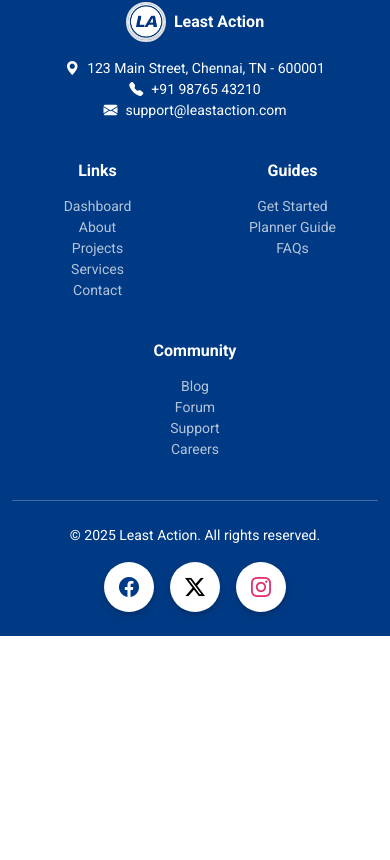
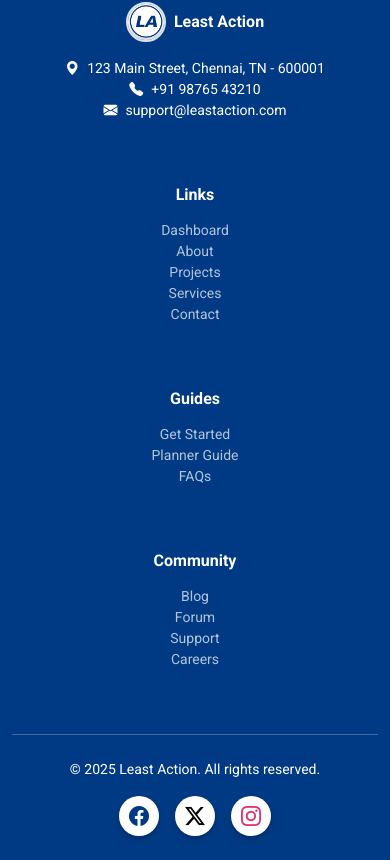
Before and after one commit to Bnks10061998/Service-Portfolio, a React (Vite) app: page / in a window 390 px wide. Shown: the part 2437-3297 px from the top of the page. Before the commit the page ends 3073 px from the top, so only its background shows below. Built offline with nearby package versions, Linux system fonts and the light colour scheme.

Commit message:
update footer

```diff
--- a/src/Components/Footer.css
+++ b/src/Components/Footer.css
@@ -4,9 +4,9 @@ footer {
   border-top-right-radius: 30px;
   box-shadow: 0px -5px 20px rgba(0, 0, 0, 0.3);
   font-family: "Roboto", sans-serif;
-  color: white;
 }
 
+/* Link hover effect */
 .footer-link {
   color: rgba(255, 255, 255, 0.7);
   transition: all 0.3s ease;
@@ -19,9 +19,10 @@ footer {
   transform: translateX(2px);
 }
 
+/* Social icon styling */
 .social-icon {
-  width: 50px;
-  height: 50px;
+  width: 40px;
+  height: 40px;
   background-color: #ffffff;
   border-radius: 50%;
   display: flex;
@@ -35,3 +36,14 @@ footer {
   transform: scale(1.1);
   box-shadow: 0px 4px 12px rgba(255, 255, 255, 0.5);
 }
+
+@media (max-width: 1024px) {
+  footer .row > div {
+    text-align: center;
+  }
+
+  .footer-bottom {
+    flex-direction: column !important;
+    gap: 1rem;
+  }
+}
--- a/src/Components/Footer.jsx
+++ b/src/Components/Footer.jsx
@@ -1,7 +1,7 @@
 import React from "react";
 import "bootstrap-icons/font/bootstrap-icons.css";
 import image from "../assets/la.jpg";
-import "./Footer.css"; // 👈 Import your external CSS
+import "./Footer.css";
 
 const Footer = () => {
   return (
@@ -9,8 +9,8 @@ const Footer = () => {
       <div className="container text-center text-md-start">
         <div className="row gy-4">
           {/* Logo & Contact Info */}
-          <div className="col-12 col-md-6 col-lg-3">
-            <h6 className="fw-bold d-flex justify-content-center justify-content-md-start align-items-center gap-2 mb-3">
+          <div className="col-12 col-lg-3 mb-4">
+            <h6 className="fw-bold d-flex justify-content-center justify-content-lg-start align-items-center gap-2 mb-3">
               <img
                 src={image}
                 alt="logo"
@@ -20,7 +20,7 @@ const Footer = () => {
               />
               <span>Least Action</span>
             </h6>
-            <ul className="list-unstyled small">
+            <ul className="list-unstyled small text-center text-lg-start">
               <li>
                 <i className="bi bi-geo-alt-fill me-2"></i>123 Main Street,
                 Chennai, TN - 600001
@@ -36,9 +36,9 @@ const Footer = () => {
           </div>
 
           {/* Links */}
-          <div className="col-6 col-md-3 col-lg-2 offset-lg-2">
-            <h6 className="fw-bold mb-3">Links</h6>
-            <ul className="list-unstyled small">
+          <div className="col-12 col-lg-2 offset-lg-2 mb-4">
+            <h6 className="fw-bold mb-3 text-center text-lg-start">Links</h6>
+            <ul className="list-unstyled small text-center text-lg-start">
               {["Dashboard", "About", "Projects", "Services", "Contact"].map(
                 (link, idx) => (
                   <li key={idx}>
@@ -52,9 +52,9 @@ const Footer = () => {
           </div>
 
           {/* Guides */}
-          <div className="col-6 col-md-3 col-lg-2">
-            <h6 className="fw-bold mb-3">Guides</h6>
-            <ul className="list-unstyled small">
+          <div className="col-12 col-lg-2 mb-4">
+            <h6 className="fw-bold mb-3 text-center text-lg-start">Guides</h6>
+            <ul className="list-unstyled small text-center text-lg-start">
               {["Get Started", "Planner Guide", "FAQs"].map((guide, idx) => (
                 <li key={idx}>
                   <a href="#" className="footer-link">
@@ -66,9 +66,11 @@ const Footer = () => {
           </div>
 
           {/* Community */}
-          <div className="col-12 col-md-6 col-lg-3">
-            <h6 className="fw-bold mb-3">Community</h6>
-            <ul className="list-unstyled small">
+          <div className="col-12 col-lg-3 mb-4">
+            <h6 className="fw-bold mb-3 text-center text-lg-start">
+              Community
+            </h6>
+            <ul className="list-unstyled small text-center text-lg-start">
               {["Blog", "Forum", "Support", "Careers"].map((item, idx) => (
                 <li key={idx}>
                   <a href="#" className="footer-link">
@@ -82,7 +84,7 @@ const Footer = () => {
 
         {/* Footer Bottom */}
         <hr className="my-4" />
-        <div className="d-flex flex-column flex-md-row justify-content-between align-items-center text-center gap-3 px-3">
+        <div className="d-flex flex-column flex-lg-row justify-content-between align-items-center text-center gap-3 px-3 footer-bottom">
           <p className="small mb-0">
             © {new Date().getFullYear()} Least Action. All rights reserved.
           </p>
```
